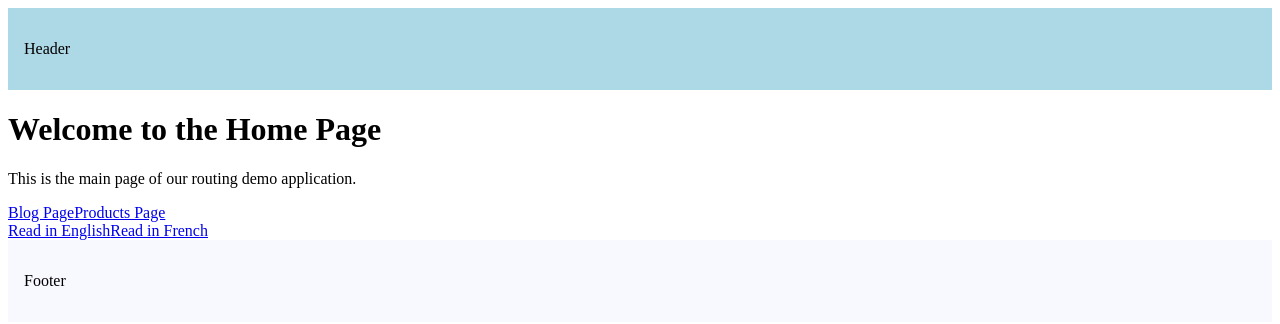
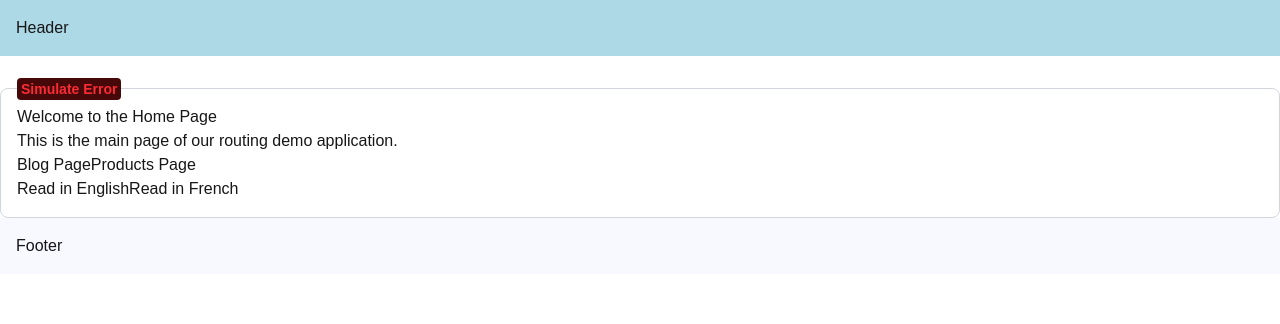
Before and after one commit to ak-nika/next-tut, a Next.js app in the folder routing-demo/: page / in a window 1280 px wide. Shown: the top 324 px of the page. Built offline with nearby package versions, Linux system fonts and the light colour scheme.

Commit message:
error, error handling, and global errors

```diff
--- /dev/null
+++ b/routing-demo/src/app/error-wrapper.tsx
@@ -0,0 +1,39 @@
+"use client";
+import "./globals.css";
+
+import { useState } from "react";
+
+interface WrapperProps {
+  children: React.ReactNode;
+}
+
+const ErrorSimulator = ({
+  message = "An error occurred",
+}: {
+  message?: string;
+}) => {
+  const [error, setError] = useState(false);
+
+  if (error) throw new Error(message);
+
+  return (
+    <button
+      title="Simulate an error"
+      className="bg-red-950 text-red-500 rounded p-1 leading-none font-semibold text-sm hover:bg-red-900 transition"
+      onClick={() => setError(true)}
+    >
+      Simulate Error
+    </button>
+  );
+};
+
+export const ErrorWrapper = ({ children }: WrapperProps) => {
+  return (
+    <div className="flex flex-col rounded-lg mt-8 relative p-4 border border-gray-300">
+      <div className="absolute top-0 left-4 -translate-y-1/2">
+        <ErrorSimulator message="Simulated error in root layout" />
+      </div>
+      {children}
+    </div>
+  );
+};
--- /dev/null
+++ b/routing-demo/src/app/global-error.tsx
@@ -0,0 +1,27 @@
+"use client"; // Error boundaries must be Client Components
+
+import "./globals.css";
+
+// The file nme must be global-error
+// The file is for global error handling in the whole component and must have it's own html and body tags
+// It only really shows during production mode and not development
+export default function GlobalError() {
+  return (
+    <html lang="en">
+      <body>
+        <div className="flex flex-col items-center justify-center min-h-screen">
+          <h2 className="text-2xl font-bold mb-4">Something went wrong!</h2>
+          <button
+            onClick={() => {
+              // refresh the page
+              window.location.reload();
+            }}
+            className="bg-blue-500 hover:bg-blue-700 text-white font-bold py-2 px-4 rounded"
+          >
+            Refresh
+          </button>
+        </div>
+      </body>
+    </html>
+  );
+}
--- a/routing-demo/src/app/layout.tsx
+++ b/routing-demo/src/app/layout.tsx
@@ -1,3 +1,5 @@
+import { ErrorWrapper } from "./error-wrapper";
+
 export const metadata = {
   title: {
     default: "Next.js Routing Demo",
@@ -18,7 +20,9 @@
           <p>Header</p>
         </header>
 
-        <main>{children}</main>
+        <main>
+          <ErrorWrapper>{children}</ErrorWrapper>
+        </main>
 
         <footer style={{ backgroundColor: "ghostwhite", padding: "1rem" }}>
           <p>Footer</p>
--- a/routing-demo/src/app/products/[productId]/layout.tsx
+++ b/routing-demo/src/app/products/[productId]/layout.tsx
@@ -1,6 +1,15 @@
 import React from "react";
 
+const getRandomNumber = (count: number): number => {
+  return Math.floor(Math.random() * count);
+};
+
 const ProductDetailsLayout = ({ children }: { children: React.ReactNode }) => {
+  const random = getRandomNumber(2);
+  if (random === 1) {
+    throw new Error("Error loading product");
+  }
+
   return (
     <>
       {children}
--- a/routing-demo/src/app/products/[productId]/reviews/[reviewId]/page.tsx
+++ b/routing-demo/src/app/products/[productId]/reviews/[reviewId]/page.tsx
@@ -1,18 +1,18 @@
 import { notFound } from "next/navigation";
 
-const getRandomNumber = (count: number): number => {
-  return Math.floor(Math.random() * count);
-};
+// const getRandomNumber = (count: number): number => {
+//   return Math.floor(Math.random() * count);
+// };
 
 const ReviewDetails = async ({
   params,
 }: {
   params: Promise<{ productId: string; reviewId: string }>;
 }) => {
-  const random = getRandomNumber(2);
-  if (random === 1) {
-    throw new Error("An error occurred while fetching review details.");
-  }
+  // const random = getRandomNumber(2);
+  // if (random === 1) {
+  //   throw new Error("An error occurred while fetching review details.");
+  // }
 
   const { productId, reviewId } = await params;
 
--- /dev/null
+++ b/routing-demo/src/app/products/error.tsx
@@ -0,0 +1,24 @@
+"use client";
+
+import { useRouter } from "next/navigation";
+import { startTransition } from "react";
+
+const Error = ({ error, reset }: { error: Error; reset: () => void }) => {
+  const router = useRouter();
+
+  const reload = () => {
+    startTransition(() => {
+      router.refresh();
+      reset();
+    });
+  };
+
+  return (
+    <div>
+      <h1>{error.message}</h1>
+      <button onClick={reload}>Try again</button>
+    </div>
+  );
+};
+
+export default Error;
```
